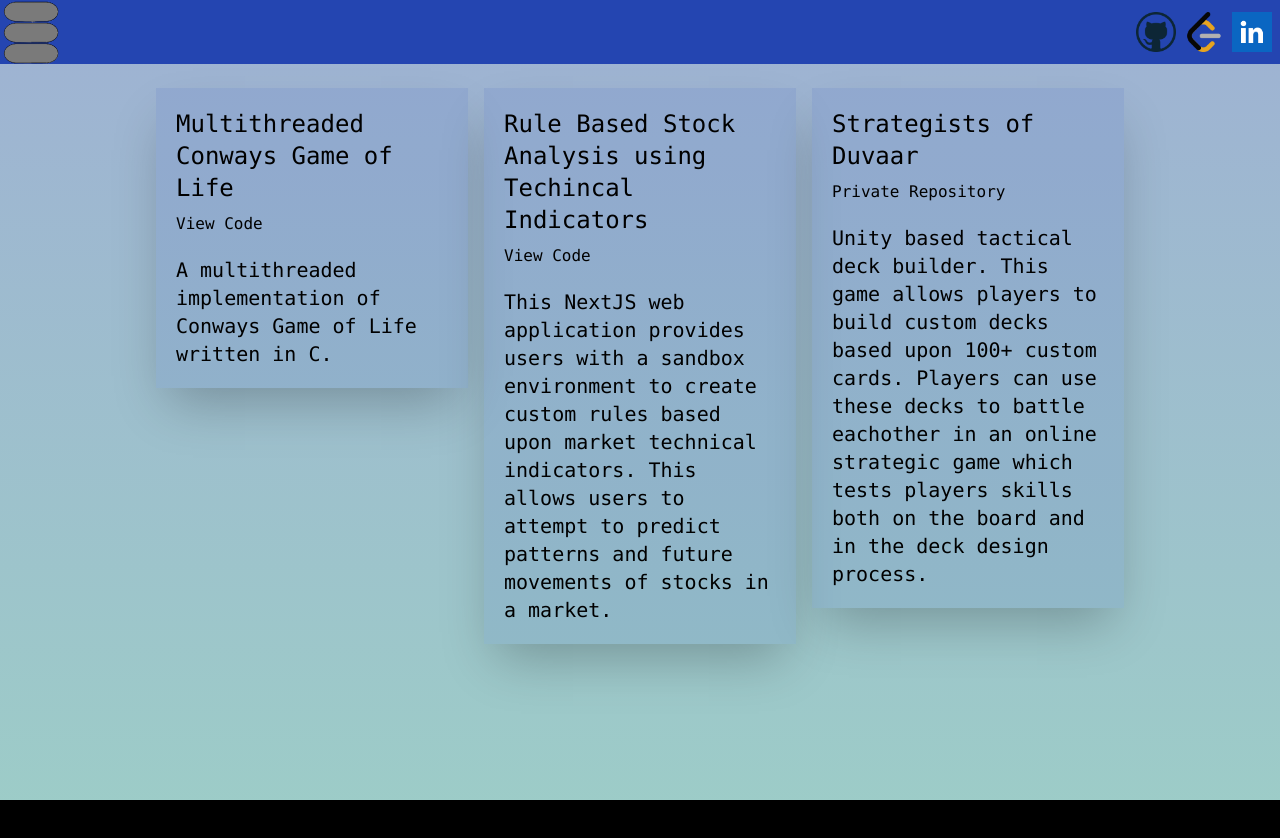
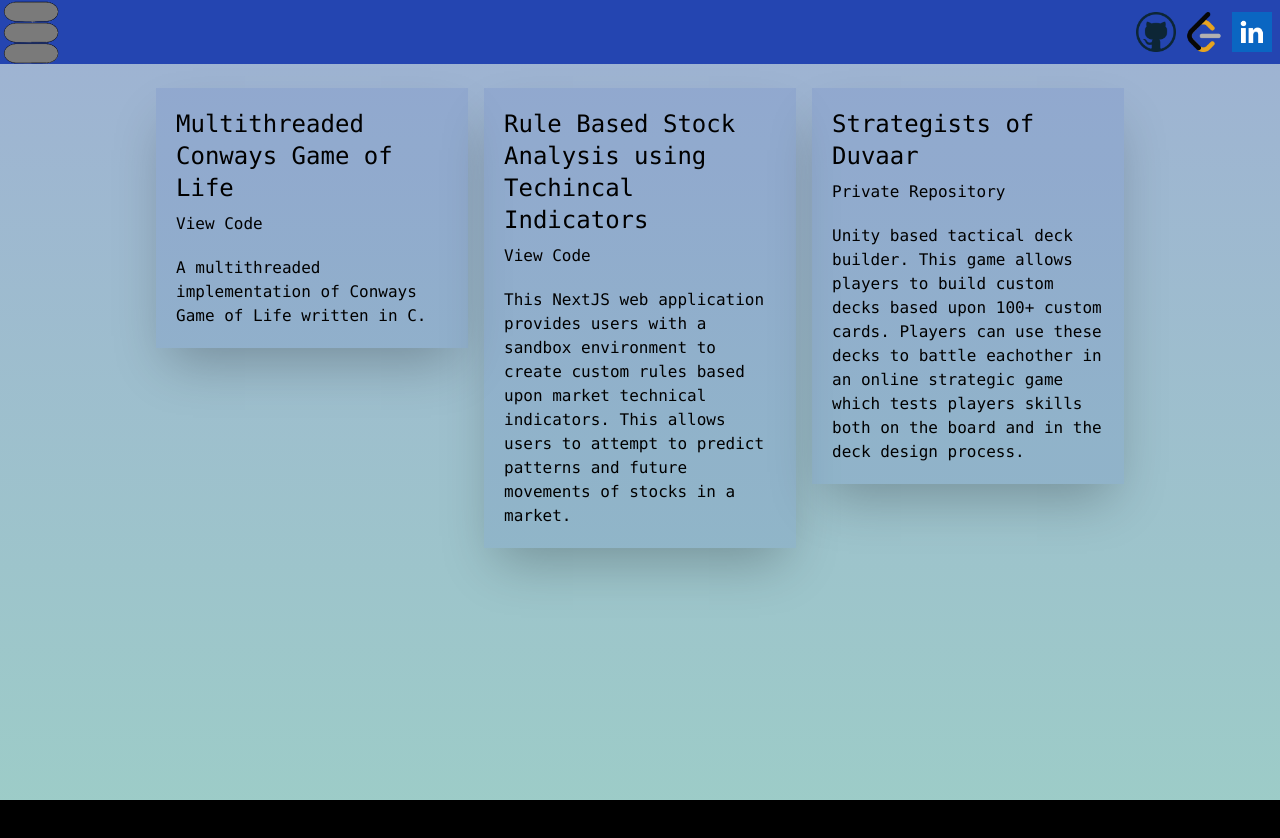
Before and after one commit to Andrewab/MyTailwindWebsite, a Next.js app in the folder my-app/: page /Projects in a window 1280 px wide. Built offline with nearby package versions, Linux system fonts and the light colour scheme.

Commit message:
Update projectItem.tsx

```diff
--- a/my-app/src/app/Projects/components/projectItem.tsx
+++ b/my-app/src/app/Projects/components/projectItem.tsx
@@ -8,7 +8,7 @@ const ProjectItem = ({ project }: { project: { title: string; body: string; link
               <div className="pt-2"></div>
               {(project.link == "private") ? <div>Private Repository</div> : <a className="hover:text-green-500" href={project.link} target="_blank" rel="noopener noreferrer">View Code</a>}
               <div className="pt-5"></div>
-              <p className="text-xl">{project.body}</p>
+              <p className="text-l">{project.body}</p>
             </div>
         </div>
   );
```
